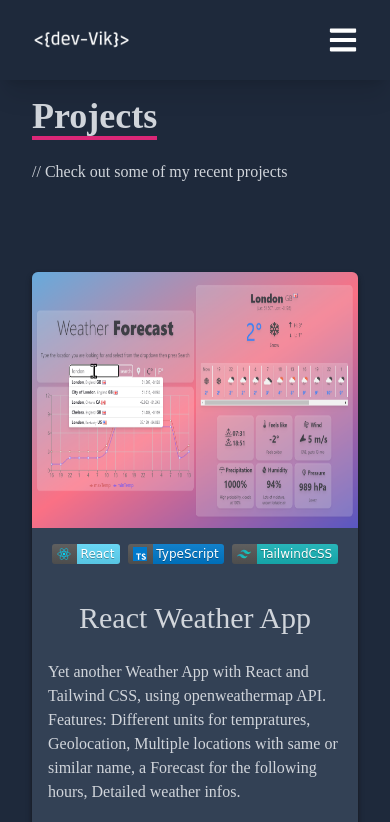
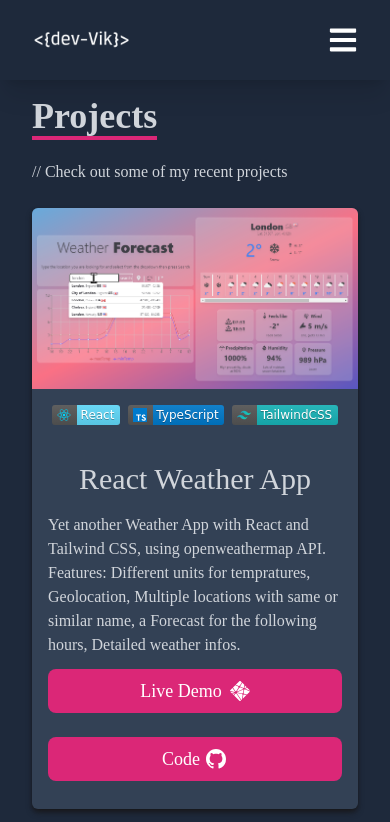
Before and after one commit to syzgod/my-portfolio, a React (Create React App) app: page /projects in a window 390 px wide. Shown: the top 822 px of the page. Built offline with nearby package versions, Linux system fonts and the light colour scheme; what tailwindcss-brand-colors would draw is missing.

Commit message:
Add responsiveness to Project Cards

```diff
--- a/src/components/ProjectCard.jsx
+++ b/src/components/ProjectCard.jsx
@@ -10,18 +10,22 @@ const ProjectCard = ({
   GitHubRepo,
 }) => {
   return (
-    <div className='max-w-96 rounded-md max-h-[800px] overflow-hidden shadow-md shadow-zinc-900 bg-slate-700'>
-      <img src={img} alt='' className='hover:scale-110 transition h-64' />
-      <div className='flex mt-3 justify-start mx-4'>
+    <div className='max-w-96 rounded-md overflow-hidden shadow-md shadow-zinc-900 bg-slate-700 flex justify-between flex-col'>
+      <img
+        src={img}
+        alt=''
+        className='hover:scale-110 transition max-w-full shrink-0 h-auto'
+      />
+      <div className='flex mt-3 justify-start mx-4 flex-wrap'>
         <TechBadge badgeImg={badgeImg} />
       </div>
-      <div className='p-4 flex flex-col justify-between items-center h-80'>
+      <div className='p-4 flex flex-col justify-between items-center min-h-80'>
         <h1 className='text-3xl text-left my-4'>{title}</h1>
         <p>{description}</p>
-        <div className='buttons'>
+        <div className='buttons sm:gap-4 flex flex-col sm:flex-row w-full'>
           <a
             href={demoURL}
-            className='inline-flex items-center px-3 py-2 text-sm font-medium text-center text-white bg-pink-600 rounded-lg hover:bg-pink-700 hover:border-pink-700 md:text-2xl hover:shadow-xl hover:shadow-pink-700/50 focus:ring-4 focus:outline-transparent focus:ring-pink-300 my-3 '
+            className='inline-flex items-center px-3 py-2 text-lg font-medium text-center text-white bg-pink-600 rounded-lg hover:bg-pink-700 hover:border-pink-700 xs:text-2xl hover:shadow-xl hover:shadow-pink-700/50 focus:ring-4 focus:outline-transparent focus:ring-pink-300 my-3 w-full sm:w-fit justify-center'
           >
             Live Demo
             <svg
@@ -52,7 +56,7 @@ const ProjectCard = ({
           </a>
           <a
             href={GitHubRepo}
-            className='inline-flex items-center px-3 py-2 text-sm font-medium text-center text-white bg-pink-600 rounded-lg hover:border-pink-700 md:text-2xl hover:shadow-xl hover:shadow-pink-700/50 focus:ring-4 focus:outline-transparent focus:ring-pink-300 my-3 ml-3 hover:bg-pink-700'
+            className='inline-flex items-center px-3 py-2 text-lg font-medium text-center text-white bg-pink-600 rounded-lg hover:border-pink-700 xs:text-2xl hover:shadow-xl hover:shadow-pink-700/50 focus:ring-4 focus:outline-transparent focus:ring-pink-300 my-3 hover:bg-pink-700 w-full sm:w-fit justify-center'
           >
             Code
             <svg
--- a/src/components/Projects.jsx
+++ b/src/components/Projects.jsx
@@ -16,7 +16,7 @@ const Projects = () => {
       className='w-full min-h-screen text-gray-300 bg-slate-800'
     >
       <div className='max-w-[900px] mx-auto p-8 flex flex-col justify-center w-full h-full'>
-        <div className='py-16'>
+        <div className='pt-16'>
           <p className='text-4xl font-bold inline border-b-4 border-pink-600 md:text-5xl'>
             Projects
           </p>
@@ -24,7 +24,7 @@ const Projects = () => {
             // Check out some of my recent projects
           </p>
         </div>
-        <div className='grid sm:grid-cols-2 md:grid-cols-2 gap-4'>
+        <div className='grid sm:grid-cols-1 md:grid-cols-2 gap-4'>
           <ProjectCard
             img={WeatherApp}
             title={'React Weather App'}
```
